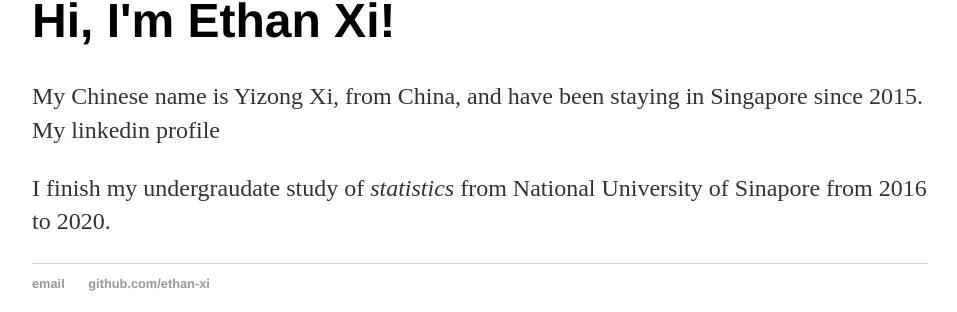
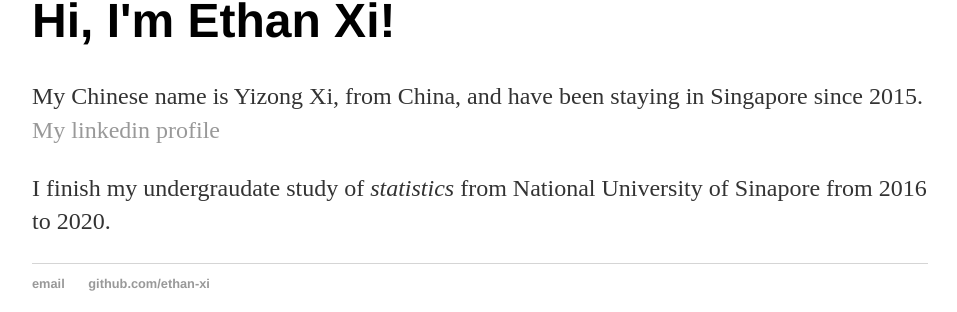
Before and after one commit to Ethan-Xi/Ethan-Xi.github.io, a Jekyll site: the page built from about/index.html, in a window 1280 px wide. Shown: the part 117-429 px from the top of the page, without its empty margins (160-1117 px from the left). Built offline with Jekyll 4.4.1, drawn with Linux system fonts in a browser that asks for light colours; part of the change alters nothing that is shown.

```diff
--- a/about/index.html
+++ b/about/index.html
@@ -4,6 +4,6 @@ title: About Me
 ---
 <div class="blurb">
 	<h1>Hi, I'm Ethan Xi!</h1>
-	<p>My Chinese name is Yizong Xi, from China, and have been staying in Singapore since 2015. My linkedin profile <a href="https://www.linkedin.com/in/xi-yizong/"</a></p>
+	<p>My Chinese name is Yizong Xi, from China, and have been staying in Singapore since 2015.<a href="https://www.linkedin.com/in/xi-yizong/"> My linkedin profile</a></p>
 	<p>I finish my undergraudate study of <em>statistics</em> from National University of Sinapore from 2016 to 2020.</p>
 </div><!-- /.blurb -->
```
